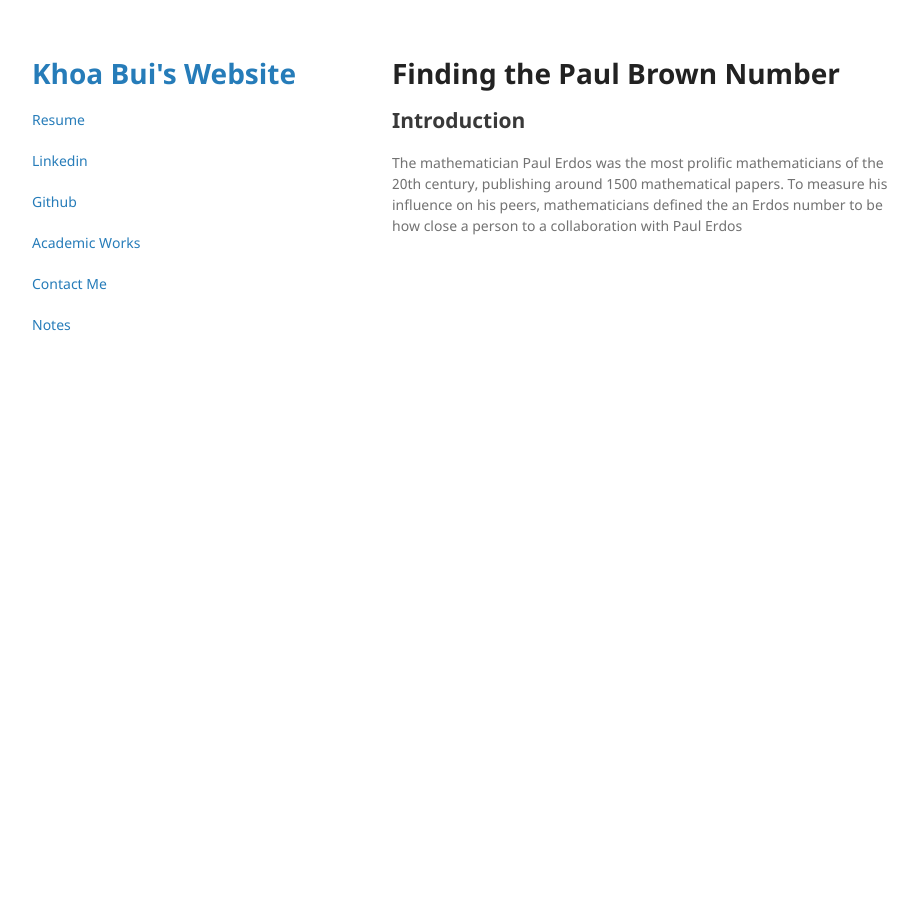
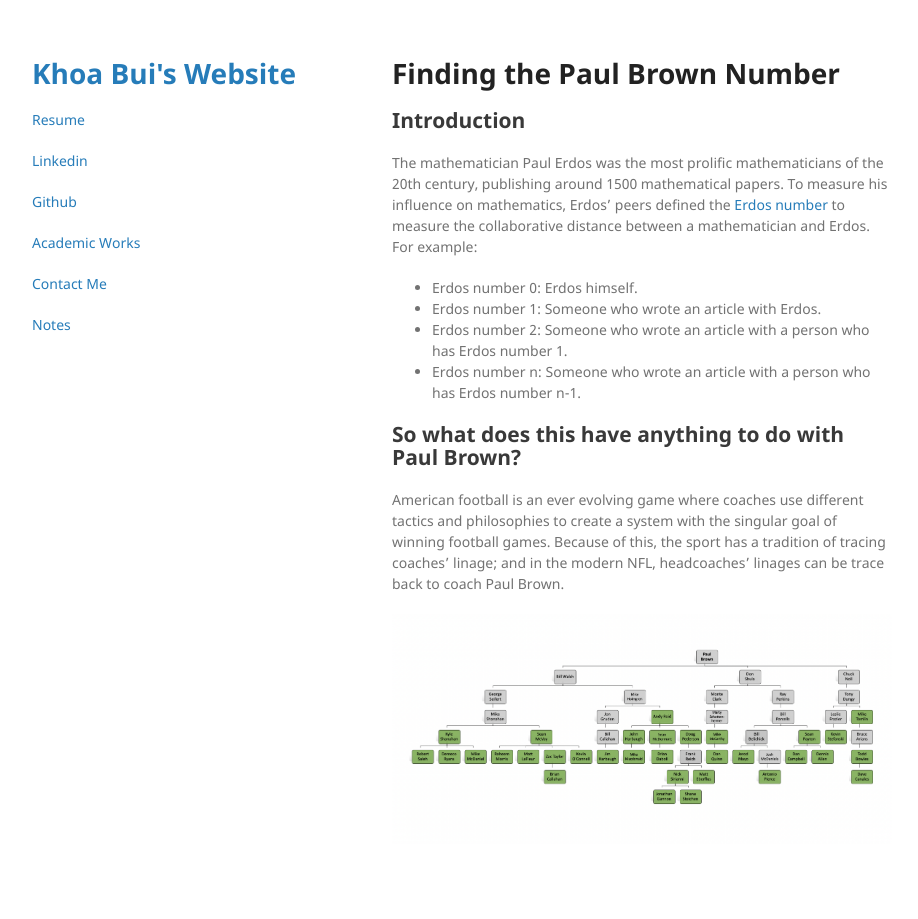
Before and after one commit to khoabuiv/khoabuiv.github.io, a Jekyll site: the page built from blogs/paul_browns_number.md, in a window 1280 px wide. Shown: the whole page, without its empty margins (178-1096 px from the left). Built offline with Jekyll 4.4.1, drawn with Linux system fonts in a browser that asks for light colours; our own code applies the rules of GitHub Pages for plain Markdown files.

Commit message:
Adding coaches family tree

```diff
--- a/blogs/paul_browns_number.md
+++ b/blogs/paul_browns_number.md
@@ -5,4 +5,13 @@
 
 
 ## Introduction
-The mathematician Paul Erdos was the most prolific mathematicians of the 20th century, publishing around 1500 mathematical papers. To measure his influence on his peers, mathematicians defined the an Erdos number to be how close a person to a collaboration with Paul Erdos
+The mathematician Paul Erdos was the most prolific mathematicians of the 20th century, publishing around 1500 mathematical papers. To measure his influence on mathematics, Erdos' peers defined the [Erdos number](https://en.wikipedia.org/wiki/Erdős_number) to measure the collaborative distance between a mathematician and Erdos. For example:
+- Erdos number 0: Erdos himself.
+- Erdos number 1: Someone who wrote an article with Erdos.
+- Erdos number 2: Someone who wrote an article with a person who has Erdos number 1.
+- Erdos number n: Someone who wrote an article with a person who has Erdos number n-1.
+
+## So what does this have anything to do with Paul Brown?
+American football is an ever evolving game where coaches use different tactics and philosophies to create a system with the singular goal of winning football games. Because of this, the sport has a tradition of tracing coaches' linage; and in the modern NFL, headcoaches' linages can be trace back to coach Paul Brown.
+
+<img src="https://khoabuiv.github.io/2024_headcoaches.png">
```
Also changed, not shown: 2024_headcoaches.png (added).
